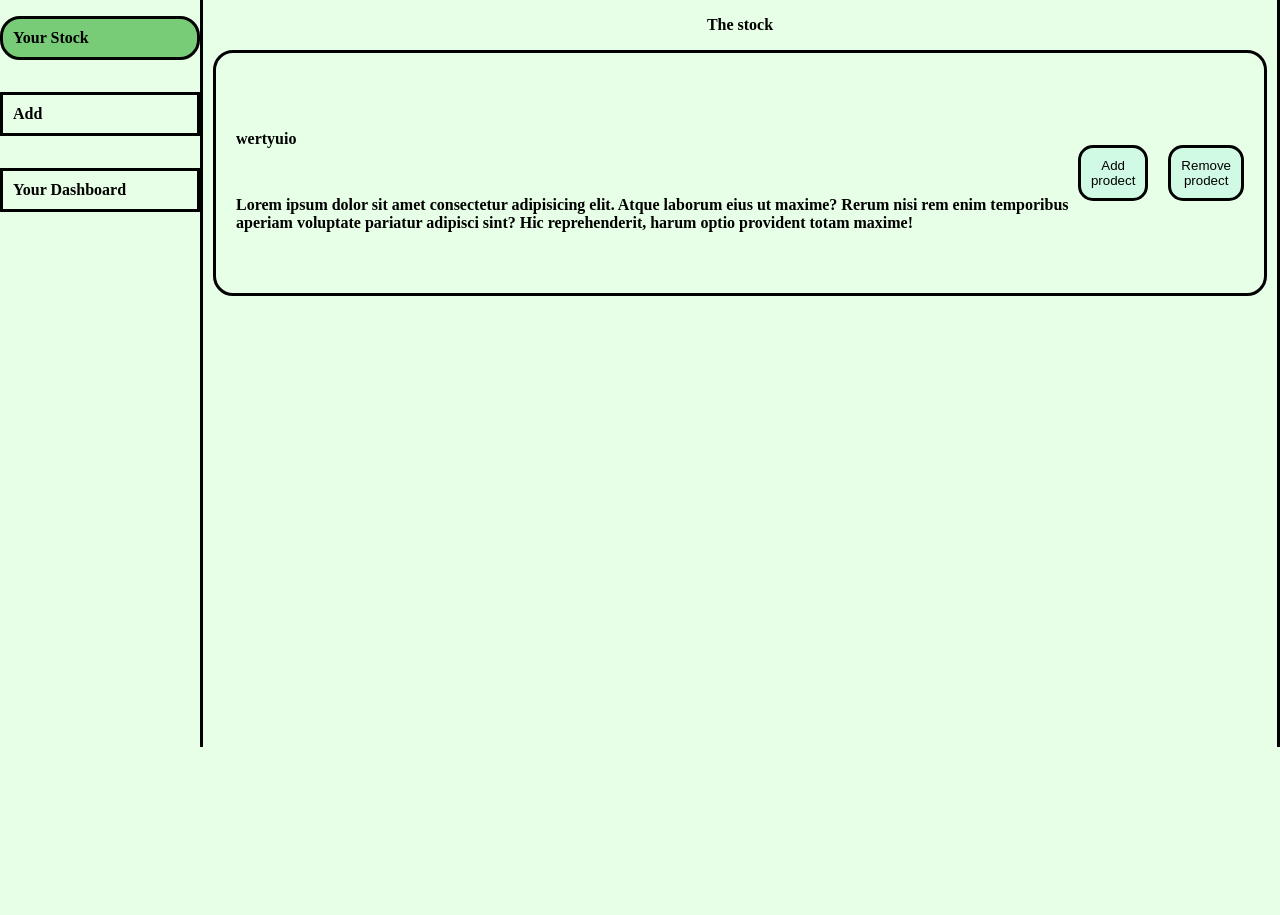
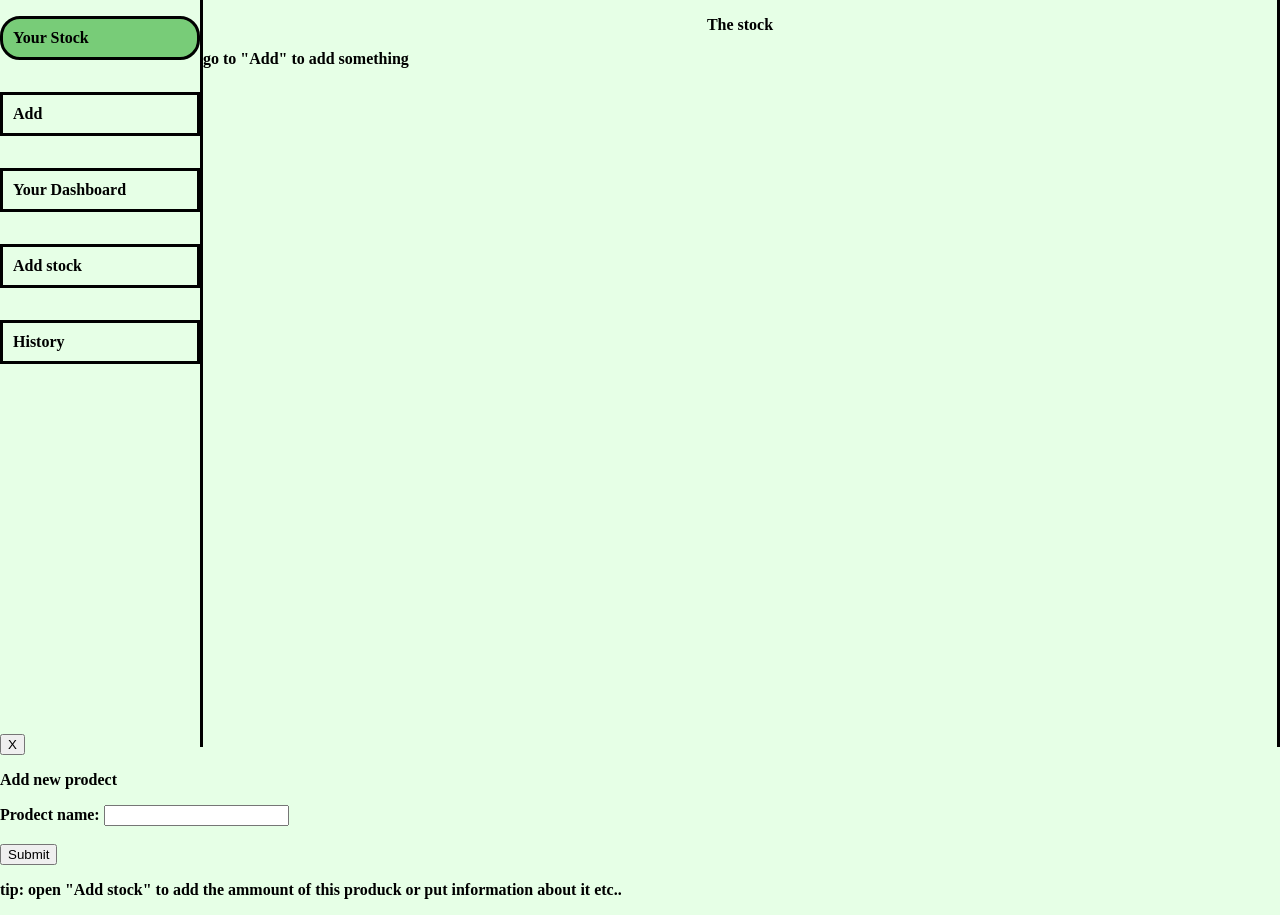
Before and after one commit to Vang-er/Hacker-Warehouse, a Django app: page /dashboard/ in a window 1280 px wide. Shown: the part 53-968 px from the top of the page. Before the commit the page ends 800 px from the top, so only its background shows below. Run offline with Django 5.2, Linux system fonts and the light colour scheme; the visitor is signed in with stand-in values (Sample User, id 1).

Commit message:
starign to editing the dashboard and trying to implement the histroy page

```diff
--- a/accounts/templates/accounts/login.html
+++ b/accounts/templates/accounts/login.html
@@ -25,6 +25,7 @@
         <p id="wel_ag">Welcome again</p>
         <form  method="post">
             {% csrf_token %}
+            {% if form.non_field_errors %} <div class="login-error"> {{ form.non_field_errors }} </div> {% endif %}
             <label class="labels_log">Username</label>
             <br>
             <input type="text" name="username" placeholder="Orphous" class="input_log" required>
--- a/accounts/templates/accounts/main.html
+++ b/accounts/templates/accounts/main.html
@@ -18,24 +18,30 @@
       <p class="sidebut" id="your" onclick="chosestock()">Your Stock</p>
       <p class="sidebut" id="add" onclick="choseadd()">Add</p>
       <p class="sidebut" id="dash" onclick="chosedash()">Your Dashboard</p>
+      <p class="sidebut" id="add_stock" onclick="choseadds()">Add stock</p>
+      <p class="sidebut" id="history" onclick="chosehistory()">History</p>
     </section>
     <div id="stockdiv" class="maindiv">
       <p class="pofdiv">The stock</p>
 
-      <div class="boxes" id="box1">
-        <div class="nameanddes">
-          <p class="catigoryname">wertyuio</p>
-          <p class="catdesindiv"></p>
-          Lorem ipsum dolor sit amet consectetur adipisicing elit. Atque laborum
-          eius ut maxime? Rerum nisi rem enim temporibus aperiam voluptate
-          pariatur adipisci sint? Hic reprehenderit, harum optio provident totam
-          maxime!
-        </div>
-        <div class="prodectbuttonsdiv" id="prodectbuttons">
-          <button class="prodectbuttons" id="addprodect">Add prodect</button>
-          <button class="prodectbuttons" id="delprodect">Remove prodect</button>
-        </div>
-      </div>
+      <p id="empyty">go to "Add" to add something</p>
+    </div>
+
+    <div id="newproduct">
+      <button id="xbut" onclick="x()">X</button>
+      <p id="mainnamenewprodect">Add new prodect</p>
+      <form id="newproductform">
+        <label class="labelsnew">Prodect name:</label>
+        <input type="text" name="newproname" id="inputproname" required />
+        <br />
+        <br />
+        <input id="done" type="submit" onclick="done(event)" />
+      </form>
+
+      <p id="newtip">
+        tip: open "Add stock" to add the ammount of this produck or put
+        information about it etc..
+      </p>
     </div>
 
     <div id="adddiv" class="maindiv">
@@ -69,7 +75,54 @@
     <div id="dashdiv" class="maindiv">
       <p class="pofdiv">The Dashboard</p>
     </div>
+    <div id="histroydiv" class="maindiv" style="display: none">
+      <div
+        style="
+          font-family: fantasy;
+          font-weight: 800;
+          display: flex;
+          width: 100%;
+          justify-content: center;
+          margin-top: 10px;
+          margin-left: auto;
+          margin-right: auto;
+        "
+      >
+        History
+      </div>
+      <div
+        class="count"
+        style="
+          top: 30px;
+          right: 30px;
+          position: relative;
+          display: flex;
+          padding: 5px;
+          background-color: black;
+          color: white;
+          border-radius: 10px;
+          font-family: fantasy;
+          width: fit-content;
+          height: fit-content;
+        "
+      >
+        Count:
+      </div>
+    </div>
 
     <script src="{% static 'accounts/js/main.js' %}"></script>
   </body>
 </html>
+
+<!--
+<div class="boxes" id="box1">
+    <div class="nameanddes">
+    <p class="catigoryname">wertyuio</p>
+    <p class="catdesindiv"></p>Lorem ipsum dolor sit amet consectetur adipisicing elit. Atque laborum eius ut maxime? Rerum nisi rem enim temporibus aperiam voluptate pariatur adipisci sint? Hic reprehenderit, harum optio provident totam maxime!
+    </div>
+    <div class="prodectbuttonsdiv" id="prodectbuttons">
+    <button class="prodectbuttons" id="addprodect" onclick="addpro()">Add prodect</button>
+    <button class="prodectbuttons" id="delprodect">Remove prodect</button>
+</div>
+</div>
+-->
```
